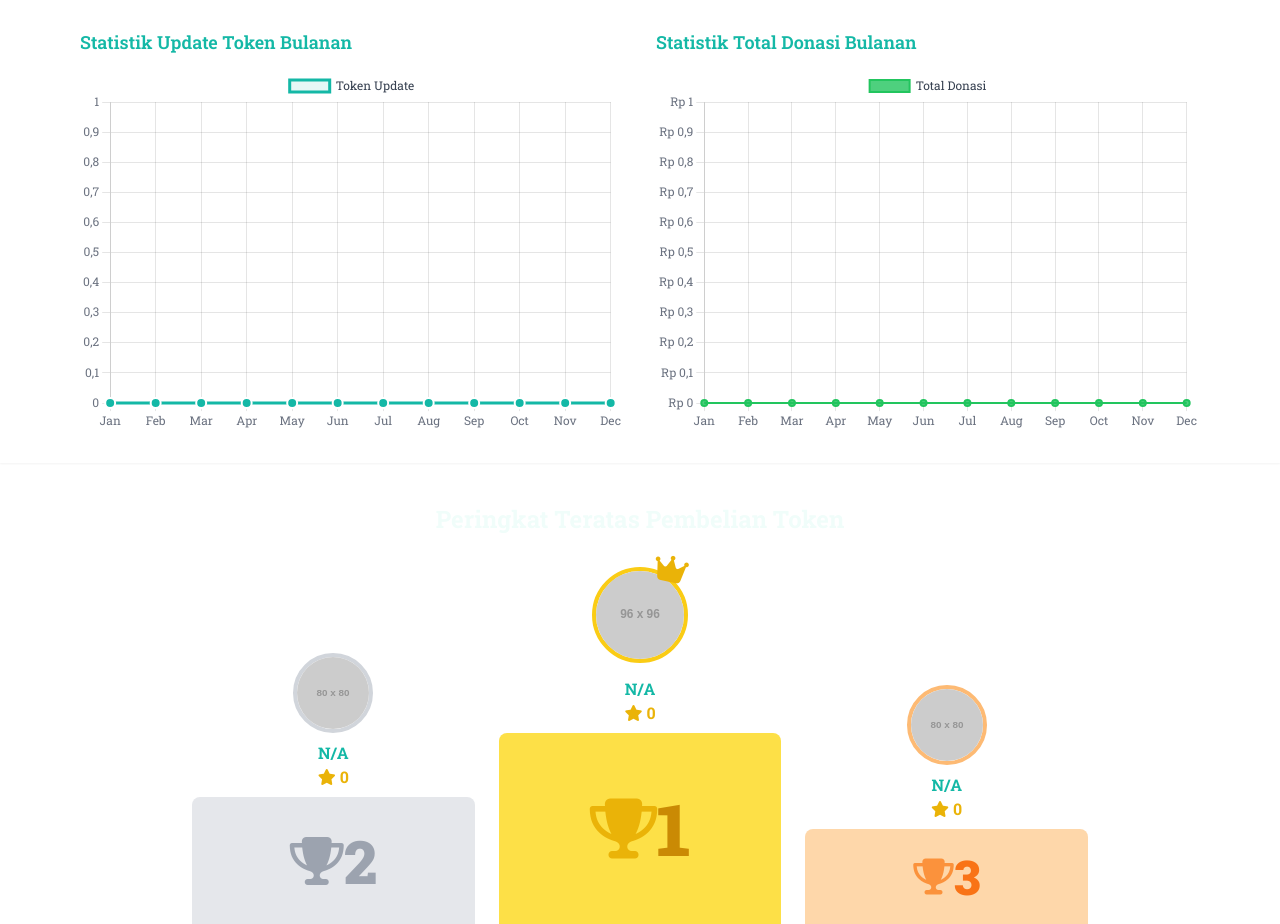
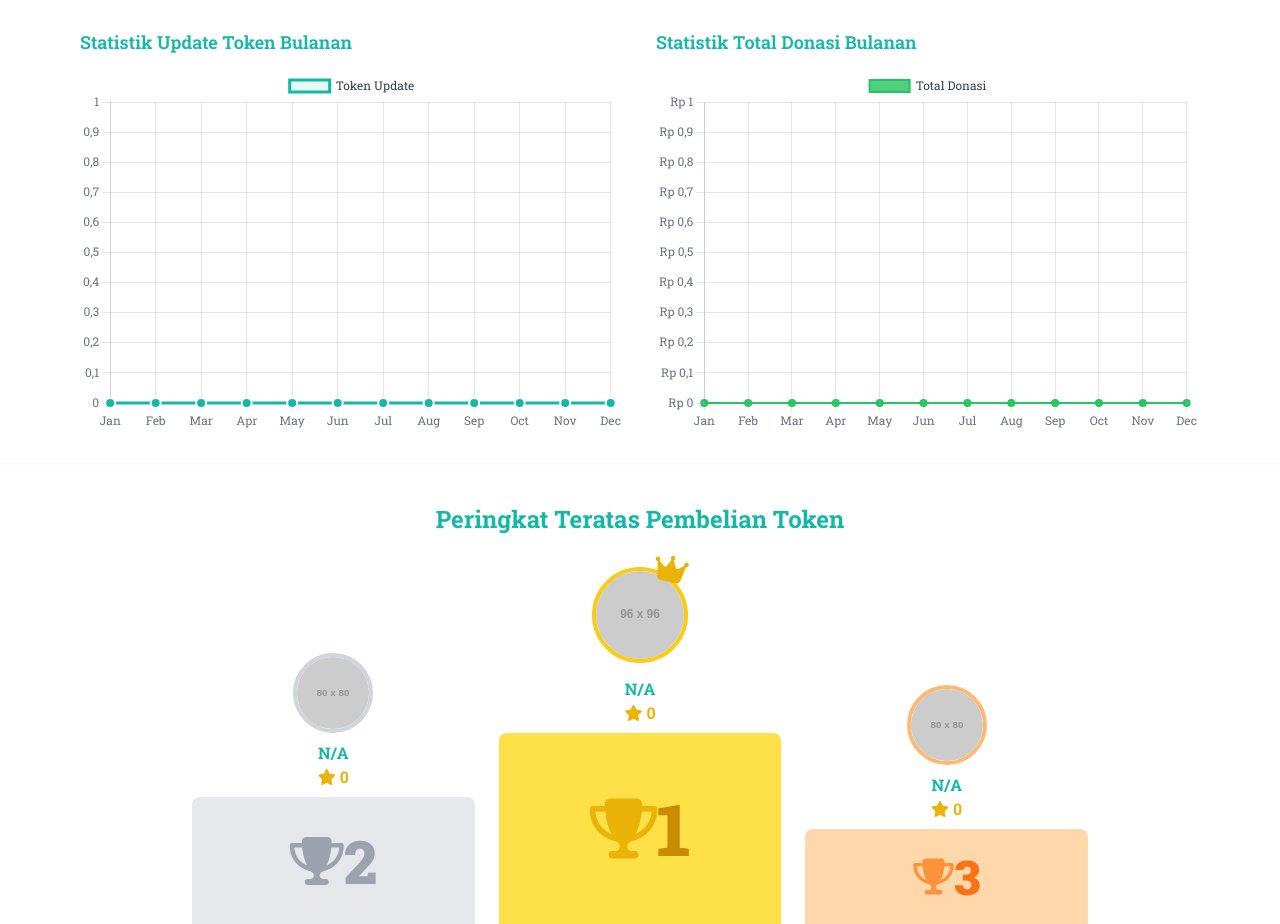
Before and after one commit to NasiHangat/Ngajar.id, a PHP site: page /Admin/admin_dashboard.php in a window 1280 px wide. Shown: the part 221-1145 px from the top of the page. Run offline with PHP 8.4, Linux system fonts and the light colour scheme; a user stored in the database is signed in; data comes from the database, SQL or seed files in the repository; grey boxes labelled with a size stand in for pictures from a placeholder-image service; data that the repository does not hold is empty; some libraries are stand-ins or nearby versions.

Commit message:
Update admin_dashboard.php

```diff
--- a/Admin/admin_dashboard.php
+++ b/Admin/admin_dashboard.php
@@ -181,7 +181,7 @@ while ($row = mysqli_fetch_assoc($result_top_murid)) {
 
     <section class="py-10 px-4">
                 <div class="max-w-4xl mx-auto">
-                    <h2 class="text-2xl font-bold text-center text-teal-50 mb-8">Peringkat Teratas Pembelian Token</h2>
+                    <h2 class="text-2xl font-bold text-center text-teal-500 mb-8">Peringkat Teratas Pembelian Token</h2>
                     <div class="flex justify-center items-end gap-4 md:gap-6">
                         <!-- Peringkat 2 -->
                         <div class="text-center w-1/3">
```
